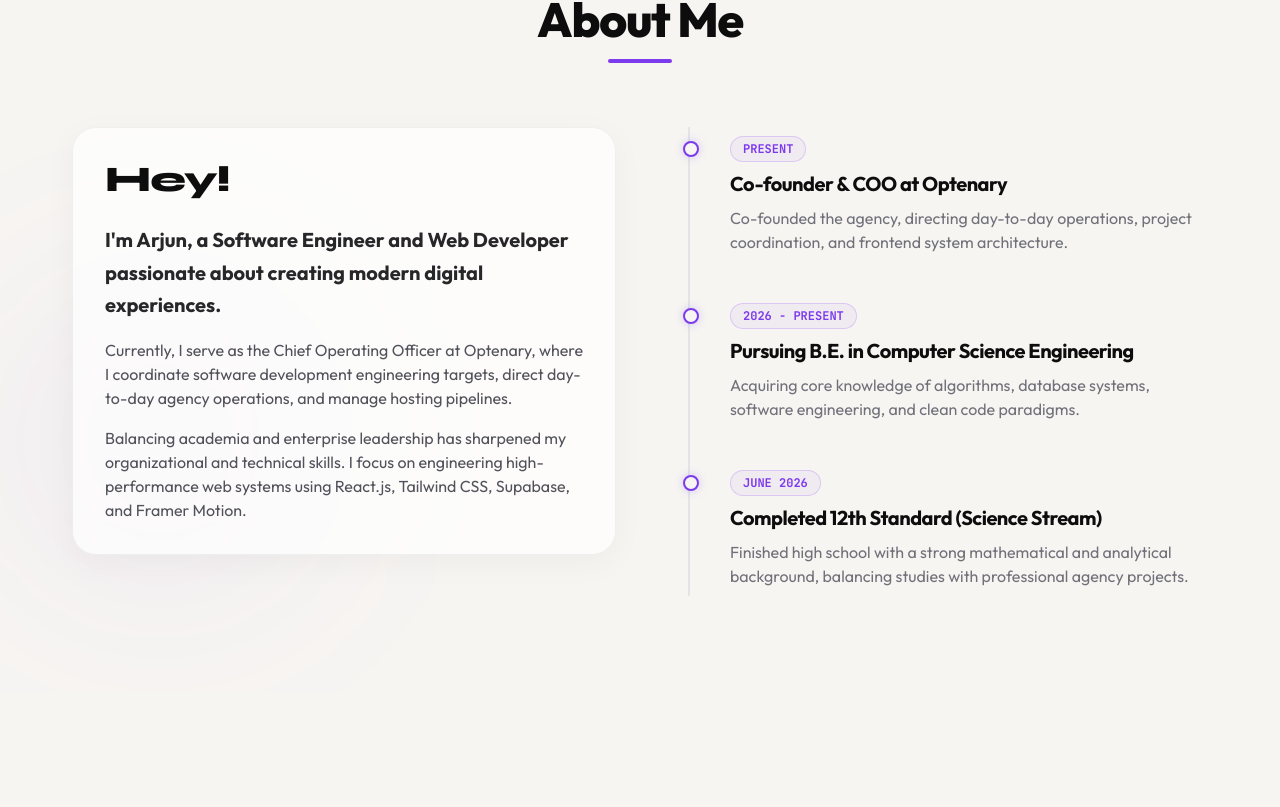
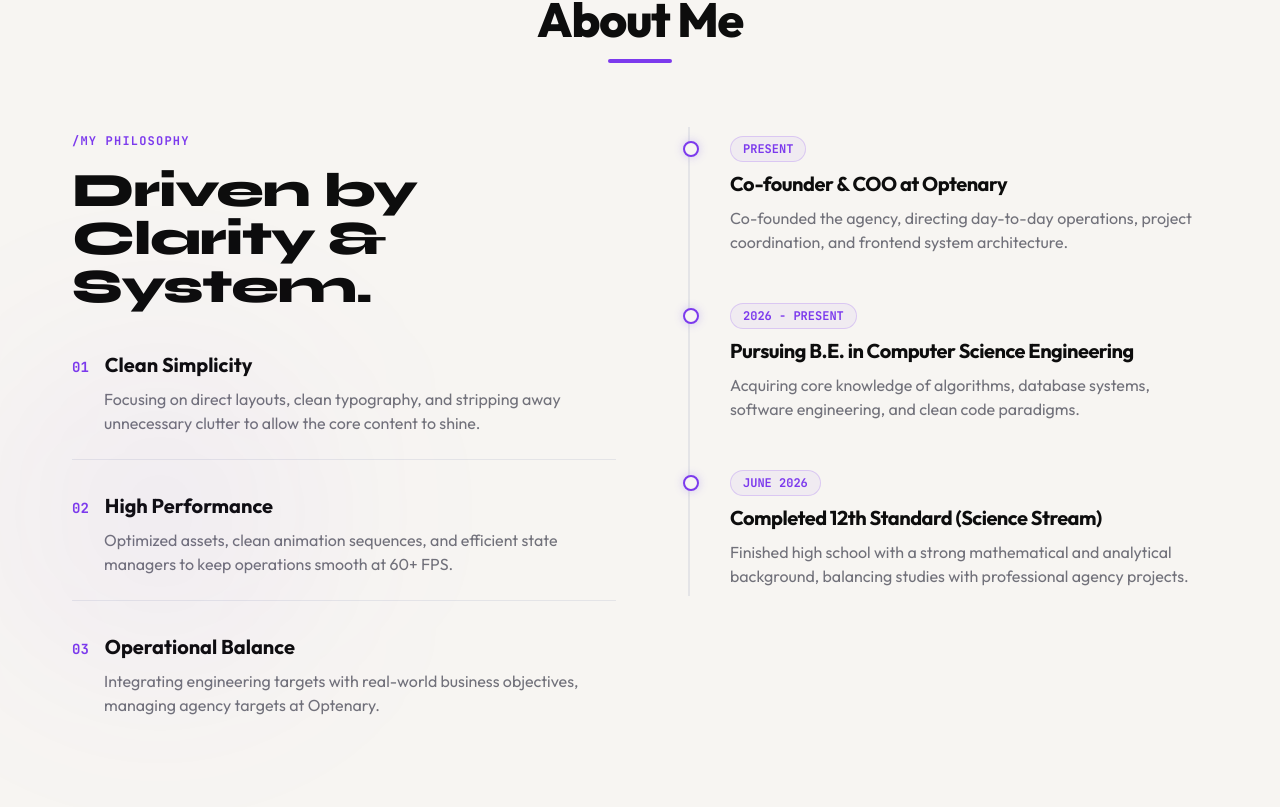
Before and after one commit to arjunparmar03/arjun, a React (Vite) app: page / in a window 1280 px wide. Shown: the part 1733-2540 px from the top of the page. Built offline with nearby package versions, Linux system fonts and the light colour scheme.

Commit message:
fix: style mobile text style to match laptop layout

```diff
--- a/src/components/About.jsx
+++ b/src/components/About.jsx
@@ -36,32 +36,76 @@ const About = () => {
 
         <div className="grid grid-cols-1 lg:grid-cols-12 gap-12 items-start">
 
-          {/* Left Block: Bio Card */}
-          <div className="lg:col-span-6 space-y-6">
-            <motion.div
-              initial={{ opacity: 0, y: 30 }}
-              whileInView={{ opacity: 1, y: 0 }}
-              viewport={{ once: false, margin: '-100px' }}
-              transition={{ duration: 0.8, ease: [0.16, 1, 0.3, 1] }}
-            >
-              <TiltCard className="p-8 border border-zinc-200/60 bg-white shadow-[0_8px_30px_rgba(0,0,0,0.04)] rounded-[24px]">
-                <h3 className="text-4xl font-extrabold text-charcoal flex items-center gap-3 mb-6 font-syne tracking-tight">
-                  Hey!
-                </h3>
+          {/* Left Block: Core Principles & Philosophy (Replaces the TiltCard) */}
+          <div className="lg:col-span-6 space-y-10 text-left">
+            <div className="space-y-4">
+              <span className="text-xs uppercase tracking-widest text-purpleAccent font-semibold font-mono">
+                /My Philosophy
+              </span>
+              <h3 className="text-4xl md:text-5xl font-extrabold text-[#0D0D0D] font-syne tracking-tight leading-none">
+                Driven by<br />
+                Clarity & System.
+              </h3>
+            </div>
 
-                <div className="space-y-4 text-zinc-600 text-sm md:text-base leading-relaxed font-sans">
-                  <p className="text-lg md:text-xl font-bold text-zinc-800 leading-snug md:leading-relaxed font-sans mb-2">
-                    I'm Arjun, a Software Engineer and Web Developer passionate about creating modern digital experiences.
-                  </p>
-                  <p>
-                    Currently, I serve as the Chief Operating Officer at Optenary, where I coordinate software development engineering targets, direct day-to-day agency operations, and manage hosting pipelines.
-                  </p>
-                  <p>
-                    Balancing academia and enterprise leadership has sharpened my organizational and technical skills. I focus on engineering high-performance web systems using React.js, Tailwind CSS, Supabase, and Framer Motion.
-                  </p>
+            <div className="space-y-8 mt-10">
+              {/* Principle 1 */}
+              <motion.div
+                initial={{ opacity: 0, x: -20 }}
+                whileInView={{ opacity: 1, x: 0 }}
+                viewport={{ once: true }}
+                transition={{ duration: 0.6, delay: 0.1 }}
+                className="group border-b border-zinc-200 pb-6"
+              >
+                <div className="flex items-baseline gap-4 mb-2">
+                  <span className="text-sm font-mono font-bold text-purpleAccent">01</span>
+                  <h4 className="text-xl font-bold text-charcoal font-sans group-hover:text-purpleAccent transition-colors duration-300">
+                    Clean Simplicity
+                  </h4>
                 </div>
-              </TiltCard>
-            </motion.div>
+                <p className="text-zinc-500 text-sm md:text-base leading-relaxed font-sans pl-8">
+                  Focusing on direct layouts, clean typography, and stripping away unnecessary clutter to allow the core content to shine.
+                </p>
+              </motion.div>
+
+              {/* Principle 2 */}
+              <motion.div
+                initial={{ opacity: 0, x: -20 }}
+                whileInView={{ opacity: 1, x: 0 }}
+                viewport={{ once: true }}
+                transition={{ duration: 0.6, delay: 0.2 }}
+                className="group border-b border-zinc-200 pb-6"
+              >
+                <div className="flex items-baseline gap-4 mb-2">
+                  <span className="text-sm font-mono font-bold text-purpleAccent">02</span>
+                  <h4 className="text-xl font-bold text-charcoal font-sans group-hover:text-purpleAccent transition-colors duration-300">
+                    High Performance
+                  </h4>
+                </div>
+                <p className="text-zinc-500 text-sm md:text-base leading-relaxed font-sans pl-8">
+                  Optimized assets, clean animation sequences, and efficient state managers to keep operations smooth at 60+ FPS.
+                </p>
+              </motion.div>
+
+              {/* Principle 3 */}
+              <motion.div
+                initial={{ opacity: 0, x: -20 }}
+                whileInView={{ opacity: 1, x: 0 }}
+                viewport={{ once: true }}
+                transition={{ duration: 0.6, delay: 0.3 }}
+                className="group last:border-b-0 pb-6"
+              >
+                <div className="flex items-baseline gap-4 mb-2">
+                  <span className="text-sm font-mono font-bold text-purpleAccent">03</span>
+                  <h4 className="text-xl font-bold text-charcoal font-sans group-hover:text-purpleAccent transition-colors duration-300">
+                    Operational Balance
+                  </h4>
+                </div>
+                <p className="text-zinc-500 text-sm md:text-base leading-relaxed font-sans pl-8">
+                  Integrating engineering targets with real-world business objectives, managing agency targets at Optenary.
+                </p>
+              </motion.div>
+            </div>
           </div>
 
           {/* Right Block: Vertical Timeline */}
--- a/src/components/Skills.jsx
+++ b/src/components/Skills.jsx
@@ -1,36 +1,32 @@
 import React from 'react';
 import { motion } from 'framer-motion';
-import TiltCard from './TiltCard';
 
 const skillsData = [
   {
     category: 'Frontend Development',
-    icon: 'fa-laptop-code',
-    accentColor: 'cyan',
     list: [
-      { name: 'HTML5 & CSS3', percentage: 95 },
-      { name: 'JavaScript (ES6+)', percentage: 90 },
-      { name: 'React.js', percentage: 90 }
+      'React.js & Next.js',
+      'JavaScript (ES6+)',
+      'Tailwind CSS & Framer Motion',
+      'HTML5 & CSS3 / Responsive Layouts'
     ]
   },
   {
-    category: 'Backend & Programming',
-    icon: 'fa-server',
-    accentColor: 'purple',
+    category: 'Backend & Systems',
     list: [
-      { name: 'Python', percentage: 80 },
-      { name: 'Node.js & Express', percentage: 75 },
-      { name: 'Supabase / Firebase', percentage: 80 }
+      'Python (OOP & Algorithms)',
+      'Node.js & Express',
+      'Supabase & Firebase',
+      'RESTful APIs & SQL Databases'
     ]
   },
   {
-    category: 'Operations & Management',
-    icon: 'fa-users-gear',
-    accentColor: 'cyan',
+    category: 'Operations & Strategy',
     list: [
-      { name: 'COO Operations & Management', percentage: 90 },
-      { name: 'Git & GitHub (Version Control)', percentage: 90 },
-      { name: 'Client & Project Strategy', percentage: 85 }
+      'COO Operations & Management',
+      'Git & GitHub (Version Control)',
+      'Developer Workflow Automation',
+      'Client Relations & Project Strategy'
     ]
   }
 ];
@@ -49,8 +45,8 @@ const Skills = () => {
           <div className="w-16 h-1 bg-purpleAccent mx-auto mt-4 rounded-full" />
         </div>
 
-        {/* Categories Grid */}
-        <div className="grid grid-cols-1 lg:grid-cols-3 gap-8">
+        {/* Categories Grid (Majd clean list layout style) */}
+        <div className="grid grid-cols-1 lg:grid-cols-3 gap-16 max-w-6xl mx-auto mt-12">
           {skillsData.map((category, idx) => (
             <motion.div
               key={idx}
@@ -58,49 +54,33 @@ const Skills = () => {
               whileInView={{ opacity: 1, y: 0 }}
               viewport={{ once: false, margin: '-100px' }}
               transition={{ duration: 0.8, ease: [0.16, 1, 0.3, 1], delay: idx * 0.1 }}
+              className="space-y-8 text-left"
             >
-              <TiltCard className="p-8 border border-zinc-200/60 bg-white shadow-[0_8px_30px_rgba(0,0,0,0.04)] rounded-[24px] h-full flex flex-col justify-between">
-                <div>
-                  {/* Card Header with Icon */}
-                  <div className="flex items-center gap-4 mb-8">
-                    <div
-                      className="w-12 h-12 rounded-xl flex items-center justify-center border bg-zinc-50 border-purpleAccent/25 text-purpleAccent shadow-[0_4px_12px_rgba(124,90,237,0.08)]"
-                    >
-                      <i className={`fa-solid ${category.icon} text-xl`} />
-                    </div>
-                    <h3 className="text-lg md:text-xl font-bold text-charcoal font-sans tracking-tight">
+              {/* Category Header */}
+              <div className="border-b border-zinc-200/80 pb-4 select-none">
+                <span className="text-xs font-mono text-purpleAccent font-bold">0{idx + 1}</span>
+                <h3 className="text-2xl font-extrabold text-[#0D0D0D] font-syne tracking-tight mt-1">
                   {category.category}
                 </h3>
               </div>
 
-                  {/* Skills Progress list */}
-                  <div className="space-y-6">
+              {/* Skills List */}
+              <div className="flex flex-col gap-6">
                 {category.list.map((skill, sIdx) => (
-                      <div key={sIdx} className="space-y-2 text-left">
-                        <div className="flex justify-between text-xs md:text-sm">
-                          <span className="text-zinc-600 font-sans">{skill.name}</span>
-                          <span className="font-mono text-purpleAccent font-bold">{skill.percentage}%</span>
+                  <motion.div
+                    key={sIdx}
+                    whileHover={{ x: 8 }}
+                    transition={{ type: "spring", stiffness: 300, damping: 30 }}
+                    className="border-b border-zinc-100 last:border-b-0 pb-4 last:pb-0 group cursor-default"
+                  >
+                    <div className="flex items-center gap-3">
+                      <span className="text-base font-bold text-[#0D0D0D] font-sans group-hover:text-purpleAccent transition-colors duration-300">
+                        {skill}
+                      </span>
                     </div>
-                        {/* Progress Bar Container */}
-                        <div className="w-full bg-zinc-100 h-2 rounded-full overflow-hidden border border-zinc-200/40">
-                          <motion.div
-                            initial={{ width: 0 }}
-                            whileInView={{ width: `${skill.percentage}%` }}
-                            viewport={{ once: true }}
-                            transition={{ duration: 1.2, ease: 'easeOut', delay: 0.1 }}
-                            className="h-full rounded-full bg-gradient-to-r from-purpleAccent to-[#a78bfa]"
-                          />
-                        </div>
-                      </div>
+                  </motion.div>
                 ))}
               </div>
-                </div>
-
-                <div className="mt-8 pt-4 border-t border-zinc-200 flex items-center gap-2 text-[10px] text-zinc-400 font-mono">
-                  <i className="fa-solid fa-microchip text-zinc-500" />
-                  <span>3D tilt enabled</span>
-                </div>
-              </TiltCard>
             </motion.div>
           ))}
         </div>
```
Also changed, not shown: src/components/Hero.jsx (+9 -10 lines), src/components/Projects.jsx (+63 -39 lines), vite.config.js.timestamp-1782584383038-d399a920647db.mjs (added, +10 -0 lines). Lines whose indentation alone changed are shown as unchanged.
